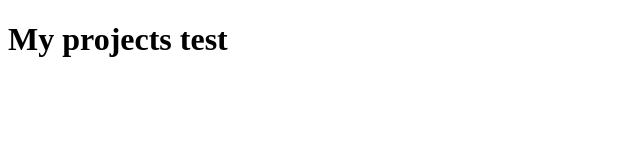
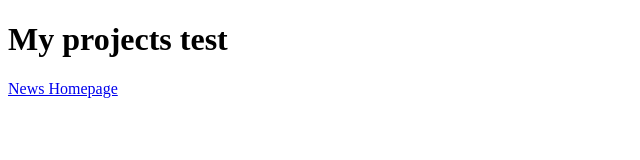
Before and after one commit to Muhibkshalmani/mini-projects, a plain HTML site: page index.html in a window 1280 px wide. Shown: the whole page, without its empty margins (0-640 px from the left). Drawn offline with Linux system fonts and the light colour scheme.

Commit message:
update index.html

```diff
--- a/index.html
+++ b/index.html
@@ -7,5 +7,6 @@
 </head>
 <body>
     <h1>My projects test</h1>
+    <a href="./news_homepage"> News Homepage</a>
 </body>
 </html>
```
